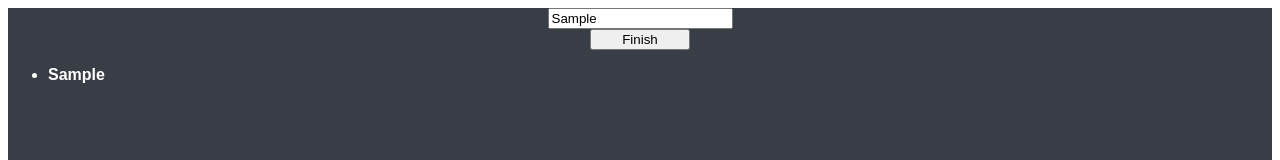
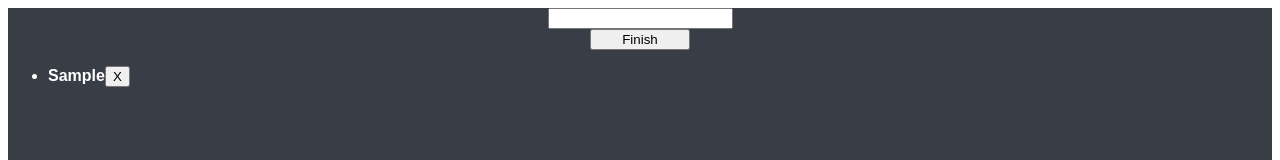
Before and after one commit to MisaelSantos/todothinks, a React (Create React App) app: page / in a window 1280 px wide. Both pictures are taken after typing "Sample" into the empty fields and a click on the button "Finish". Shown: the top 160 px of the page. Built offline with nearby package versions, Linux system fonts and the light colour scheme.

Commit message:
add localstorage, add item, remove item

```diff
--- a/src/App.js
+++ b/src/App.js
@@ -7,39 +7,58 @@ class App extends React.Component {
   constructor(props) {
     super(props);
 
-    this.list = [];
-
     this.handleChange = this.handleChange.bind(this);
     this.handleSubmit = this.handleSubmit.bind(this);
+    this.deleteItem = this.deleteItem.bind(this);
 
     this.state = {
       value: [],
-      todos: []
+      todos: JSON.parse(localStorage.getItem('myValueInLocalStorage')) || []
     }
+
+    this.list = JSON.parse(localStorage.getItem('myValueInLocalStorage')) || []
+
   }
 
   handleChange(event) {
+    event.preventDefault();
     this.setState({
       value: [event.target.value]
     });
   }
 
   handleSubmit(event) {
+    event.preventDefault();
 
+    if (this.state.value !== '') {
+      this.list.push(this.state.value);
 
-    this.list.push(this.state.value);
+      localStorage.setItem('myValueInLocalStorage', JSON.stringify(this.list));
 
-    localStorage.setItem('myValueInLocalStorage', JSON.stringify(this.list));
+      const addItem = [...this.state.todos, this.state.value];
+      this.setState({
+        value: '',
+        todos: addItem
+      })
+    }
+
+  }
+
+  deleteItem(key) {
+    const del = this.state.todos.filter((item, index) => index !== key)
+
+    localStorage.setItem('myValueInLocalStorage', JSON.stringify(del));
+    this.list = del;
 
     this.setState({
-      todos: JSON.parse(localStorage.getItem('myValueInLocalStorage')) || []
+      todos: del
     })
-
-    event.preventDefault();
   }
 
   render() {
+
     return (
+
       <div className="App">
         <form onSubmit={this.handleSubmit}>
           <input type="text" value={this.state.value} className="thought" onChange={this.handleChange} />
@@ -48,10 +67,11 @@ class App extends React.Component {
 
         <ul>
           {
-            this.state.todos.map(item => {
+            this.state.todos.map((item, index) => {
               return (
-                <li key={item.id}>
+                <li key={index}>
                   {item}
+                  <button onClick={() => this.deleteItem(index)}>X</button>
                 </li>
               )
             })
```
